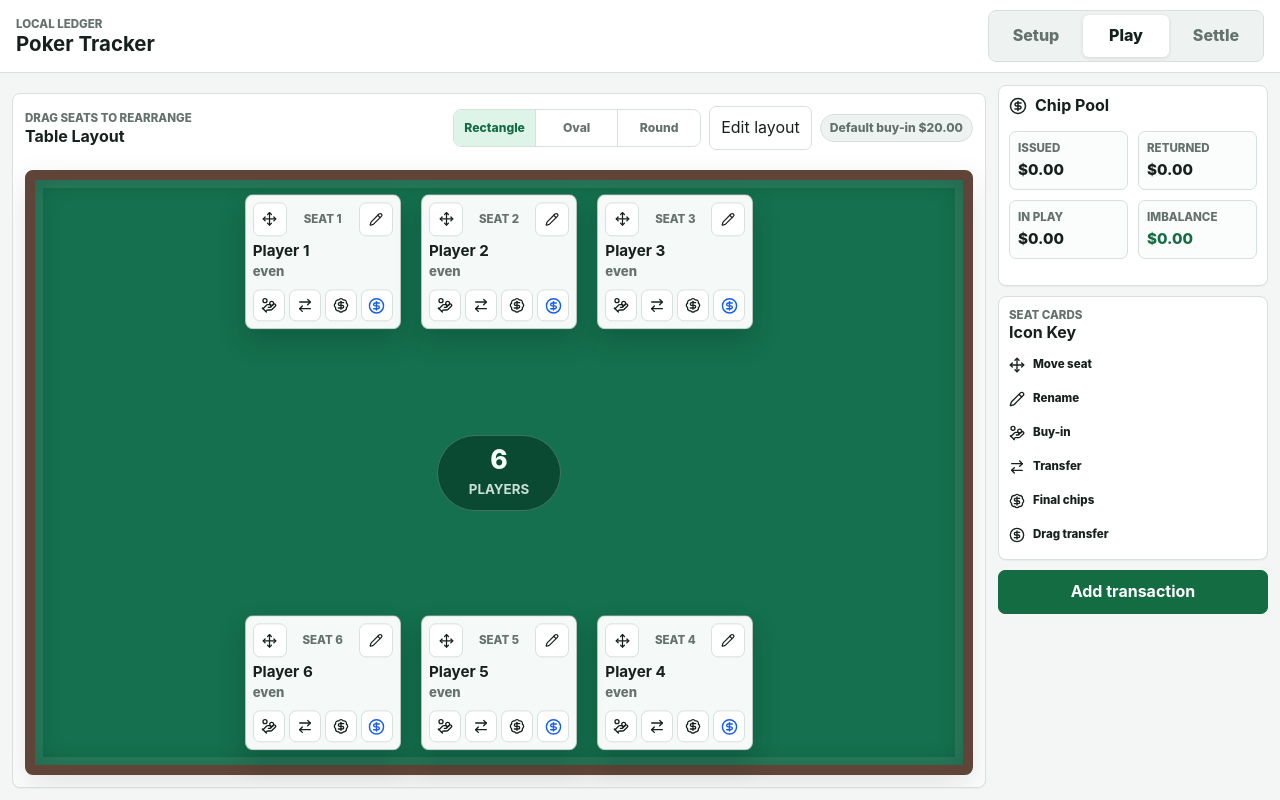
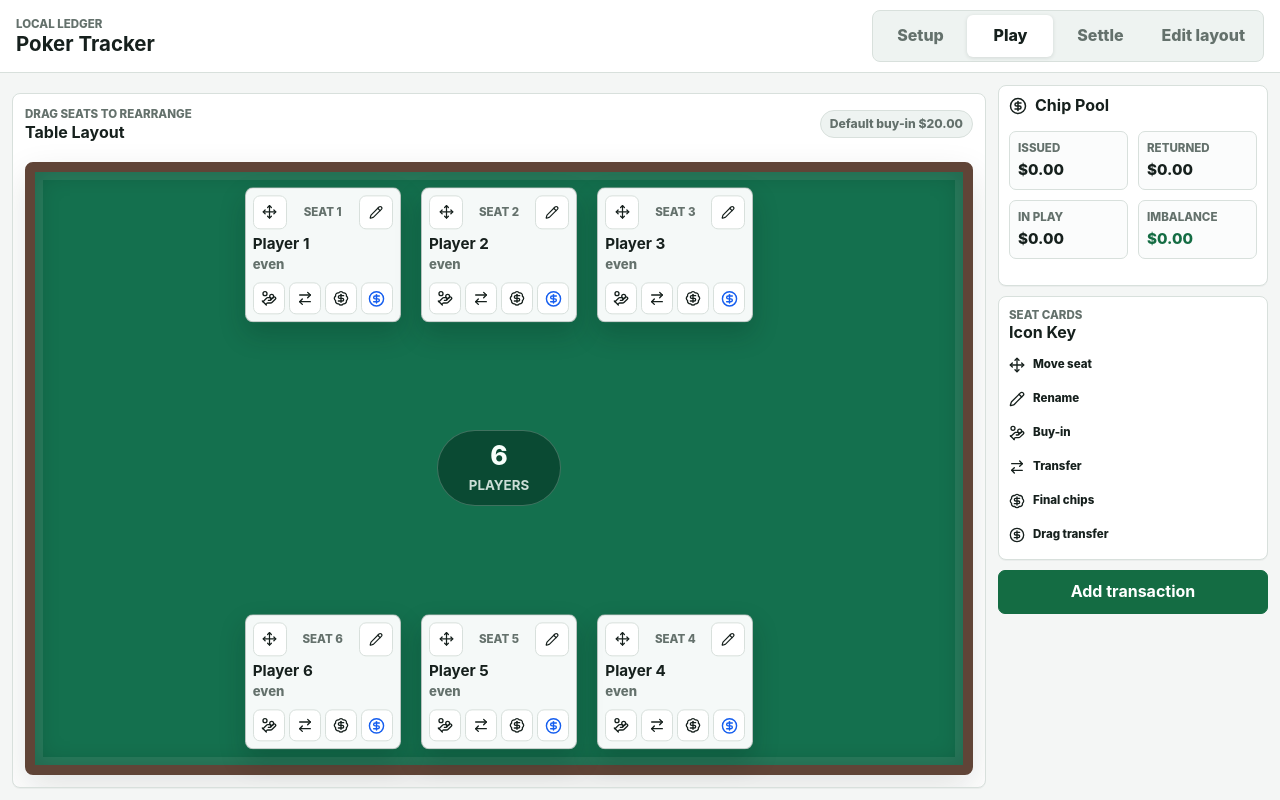
Before and after one commit to coravacav/poker-tracker, a React (Vite) app: page / in a window 1280 px wide. Built offline with nearby package versions, Linux system fonts and the light colour scheme.

Commit message:
Refine layout editing controls

```diff
--- a/src/App.tsx
+++ b/src/App.tsx
@@ -31,6 +31,7 @@ export function App() {
   const [transactionDrawerOpen, setTransactionDrawerOpen] = useState(false);
   const [chipCountsDrawerOpen, setChipCountsDrawerOpen] = useState(false);
   const [auditDrawerOpen, setAuditDrawerOpen] = useState(false);
+  const [layoutEditing, setLayoutEditing] = useState(false);
 
   useEffect(() => {
     saveGameState(state);
@@ -102,12 +103,16 @@ export function App() {
     setTransactionDrawerOpen(false);
     setChipCountsDrawerOpen(false);
     setAuditDrawerOpen(false);
+    setLayoutEditing(false);
   }
 
   return (
     <>
       <AppShell
+        layoutEditing={layoutEditing}
+        layoutEditingDisabled={readOnly}
         mode={mode}
+        onLayoutEditingChange={setLayoutEditing}
         onModeChange={changeMode}
         setup={
           <div className="setup-mode">
@@ -136,6 +141,7 @@ export function App() {
                 defaultBuyInCents={state.settings.defaultBuyInCents}
                 dispatch={dispatch}
                 onAddTransaction={addTransaction}
+                layoutEditing={layoutEditing}
                 readOnly={readOnly}
                 tableSeatPlacements={state.settings.tableSeatPlacements}
                 tableShape={state.settings.tableShape}
--- a/src/components/AppShell.tsx
+++ b/src/components/AppShell.tsx
@@ -3,7 +3,10 @@ import type { ReactNode } from "react";
 export type AppMode = "setup" | "play" | "settle";
 
 type AppShellProps = {
+  layoutEditing: boolean;
+  layoutEditingDisabled: boolean;
   mode: AppMode;
+  onLayoutEditingChange: (layoutEditing: boolean) => void;
   onModeChange: (mode: AppMode) => void;
   play: ReactNode;
   setup: ReactNode;
@@ -17,7 +20,10 @@ const modeLabels: Array<{ mode: AppMode; label: string }> = [
 ];
 
 export function AppShell({
+  layoutEditing,
+  layoutEditingDisabled,
   mode,
+  onLayoutEditingChange,
   onModeChange,
   play,
   setup,
@@ -44,6 +50,17 @@ export function AppShell({
               {option.label}
             </button>
           ))}
+          {mode === "play" ? (
+            <button
+              type="button"
+              className={layoutEditing ? "is-active" : ""}
+              aria-pressed={layoutEditing}
+              disabled={layoutEditingDisabled}
+              onClick={() => onLayoutEditingChange(!layoutEditing)}
+            >
+              Edit layout
+            </button>
+          ) : null}
         </nav>
       </header>
 
--- a/src/components/PokerTable.tsx
+++ b/src/components/PokerTable.tsx
@@ -35,6 +35,7 @@ type PokerTableProps = {
   activePlayers: Player[];
   defaultBuyInCents: number;
   dispatch: Dispatch<GameAction>;
+  layoutEditing: boolean;
   onAddTransaction: (transaction: Transaction) => boolean;
   readOnly: boolean;
   tableSeatPlacements: TableSeatPlacement[];
@@ -191,6 +192,7 @@ export function PokerTable({
   activePlayers,
   defaultBuyInCents,
   dispatch,
+  layoutEditing,
   onAddTransaction,
   readOnly,
   tableSeatPlacements,
@@ -208,7 +210,6 @@ export function PokerTable({
   const [cashOutError, setCashOutError] = useState<string | null>(null);
   const [renameDraft, setRenameDraft] = useState<RenameDraft | null>(null);
   const [renameError, setRenameError] = useState<string | null>(null);
-  const [layoutEditing, setLayoutEditing] = useState(false);
   const [activeDragType, setActiveDragType] = useState<
     "seat" | "bucket" | "table-seat" | null
   >(null);
@@ -457,6 +458,7 @@ export function PokerTable({
           <h2>Table Layout</h2>
         </div>
         <div className="table-toolbar-controls">
+          {layoutEditing ? (
             <div className="shape-segments" aria-label="Table shape">
               {SHAPES.map(({ shape, label }) => (
                 <button
@@ -470,15 +472,7 @@ export function PokerTable({
                 </button>
               ))}
             </div>
-          <button
-            className="text-button"
-            type="button"
-            aria-pressed={layoutEditing}
-            disabled={readOnly}
-            onClick={() => setLayoutEditing(!layoutEditing)}
-          >
-            Edit layout
-          </button>
+          ) : null}
           <span className="default-buy-in">
             Default buy-in {formatCurrency(defaultBuyInCents)}
           </span>
--- a/src/domain/tableLayout.ts
+++ b/src/domain/tableLayout.ts
@@ -185,8 +185,15 @@ export function moveSeatPlacement(
   const byRail = groupByRail(
     placements.filter((placement) => placement.seatIndex !== seatIndex)
   );
-  const targetRailPlacements = byRail.get(targetRail) ?? [];
-  const safeOrder = Math.max(0, Math.min(targetOrder, targetRailPlacements.length));
+  const targetRailPlacements = reindexRail(targetRail, byRail.get(targetRail) ?? []);
+  const adjustedTargetOrder =
+    movingPlacement.rail === targetRail && targetOrder > movingPlacement.order
+      ? targetOrder - 1
+      : targetOrder;
+  const safeOrder = Math.max(
+    0,
+    Math.min(adjustedTargetOrder, targetRailPlacements.length)
+  );
 
   targetRailPlacements.splice(safeOrder, 0, {
     seatIndex,
--- a/src/styles/global.css
+++ b/src/styles/global.css
@@ -144,8 +144,7 @@ td {
 }
 
 .mode-tabs {
-  display: inline-grid;
-  grid-template-columns: repeat(3, minmax(86px, 1fr));
+  display: inline-flex;
   gap: 4px;
   border: 1px solid var(--line);
   border-radius: 8px;
@@ -154,6 +153,7 @@ td {
 }
 
 .mode-tabs button {
+  min-width: 86px;
   min-height: 42px;
   border: 0;
   border-radius: 6px;
@@ -167,6 +167,11 @@ td {
   color: var(--ink);
   background: var(--surface);
   box-shadow: 0 1px 4px rgba(19, 31, 27, 0.12);
+}
+
+.mode-tabs button:disabled {
+  cursor: not-allowed;
+  opacity: 0.48;
 }
 
 .app-main {
```
Also changed, not shown: 2 other files (tests, documents, lock files or other folders). Lines whose indentation alone changed are shown as unchanged.
